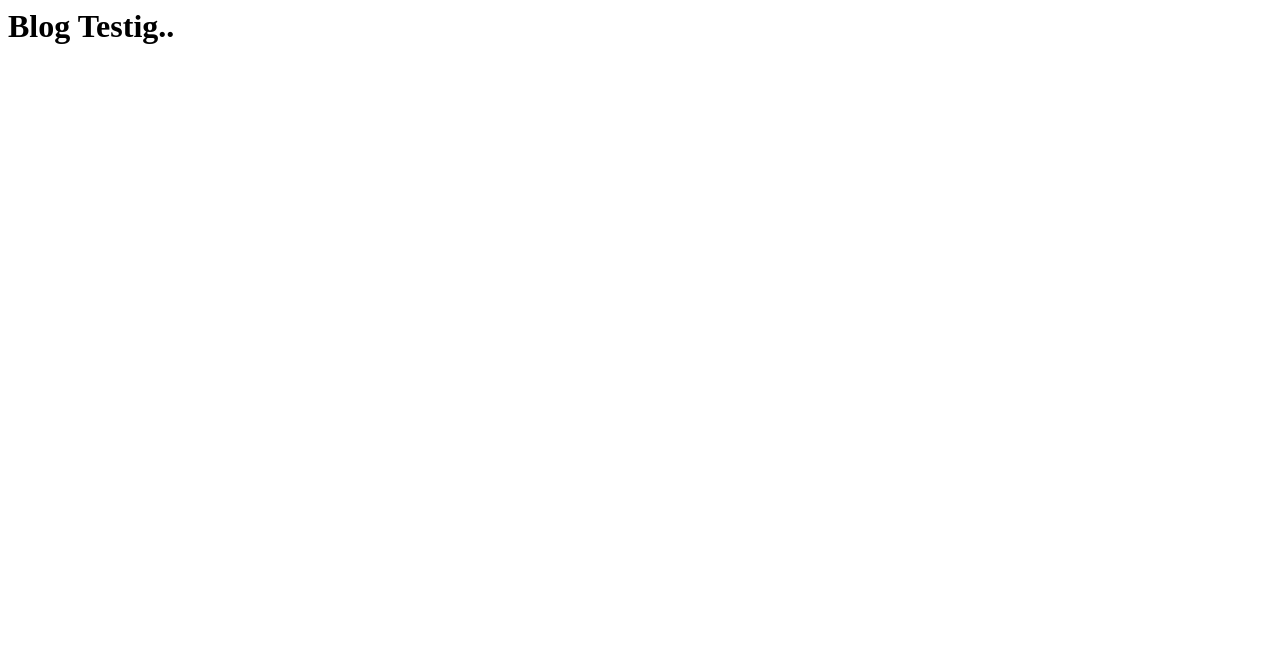
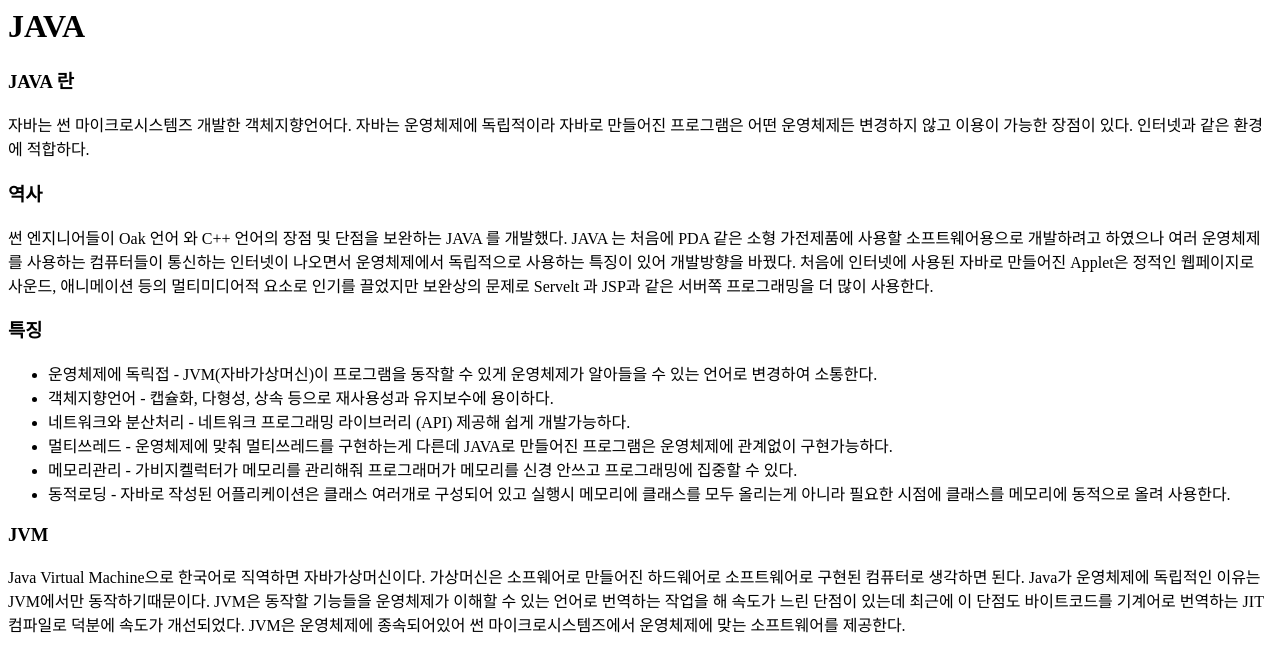
Before and after one commit to hyunwook14/hyunwook14.github.com, a plain HTML site: page index.html in a window 1280 px wide. Drawn offline with Linux system fonts and the light colour scheme.

Commit message:
Update index.html

```diff
--- a/index.html
+++ b/index.html
@@ -1 +1,30 @@
-<h1> Blog Testig.. </h1>
+<h1> JAVA </h1>
+
+
+<h3> JAVA 란 </h3>
+<p> 자바는 썬 마이크로시스템즈 개발한 객체지향언어다. 자바는 운영체제에 독립적이라 자바로 만들어진 프로그램은 어떤 운영체제든 변경하지 않고 이용이 가능한 장점이 있다.
+  인터넷과 같은 환경에 적합하다. </p>
+
+<h3> 역사 </h3>
+<p> 썬 엔지니어들이 Oak 언어 와 C++ 언어의 장점 및 단점을 보완하는 JAVA 를 개발했다. JAVA 는 처음에 PDA 같은 소형 가전제품에 사용할 소프트웨어용으로 개발하려고
+  하였으나 여러 운영체제를 사용하는 컴퓨터들이 통신하는 인터넷이 나오면서 운영체제에서 독립적으로 사용하는 특징이 있어 개발방향을 바꿨다. 처음에 인터넷에 사용된 자바로 만들어진
+Applet은 정적인 웹페이지로 사운드, 애니메이션 등의 멀티미디어적 요소로 인기를 끌었지만 보완상의 문제로 Servelt 과 JSP과 같은 서버쪽 프로그래밍을 더 많이 사용한다.</p>
+
+<h3> 특징 </h3>
+<p>
+<ul>
+  <li>운영체제에 독릭접 - JVM(자바가상머신)이 프로그램을 동작할 수 있게 운영체제가 알아들을 수 있는 언어로 변경하여 소통한다.
+  <li>객체지향언어 - 캡슐화, 다형성, 상속 등으로 재사용성과 유지보수에 용이하다.
+  <li>네트워크와 분산처리 - 네트워크 프로그래밍 라이브러리 (API) 제공해 쉽게 개발가능하다.
+  <li>멀티쓰레드 - 운영체제에 맞춰 멀티쓰레드를 구현하는게 다른데 JAVA로 만들어진 프로그램은 운영체제에 관계없이 구현가능하다.
+  <li>메모리관리 - 가비지켈럭터가 메모리를 관리해줘 프로그래머가 메모리를 신경 안쓰고 프로그래밍에 집중할 수 있다.
+  <li>동적로딩 - 자바로 작성된 어플리케이션은 클래스 여러개로 구성되어 있고 실행시 메모리에 클래스를 모두 올리는게 아니라 필요한 시점에 클래스를 메모리에 동적으로 올려 사용한다.
+</ul>
+</p>
+
+<h3> JVM </h3>
+<p>
+  Java Virtual Machine으로 한국어로 직역하면 자바가상머신이다. 가상머신은 소프웨어로 만들어진 하드웨어로 소프트웨어로 구현된 컴퓨터로 생각하면 된다. Java가 운영체제에 독립적인 이유는
+  JVM에서만 동작하기때문이다. JVM은 동작할 기능들을 운영체제가 이해할 수 있는 언어로 번역하는 작업을 해 속도가 느린 단점이 있는데 최근에 이 단점도 바이트코드를 기계어로 번역하는 JIT컴파일로
+  덕분에 속도가 개선되었다. JVM은 운영체제에 종속되어있어 썬 마이크로시스템즈에서 운영체제에 맞는 소프트웨어를 제공한다.
+</p>
```
